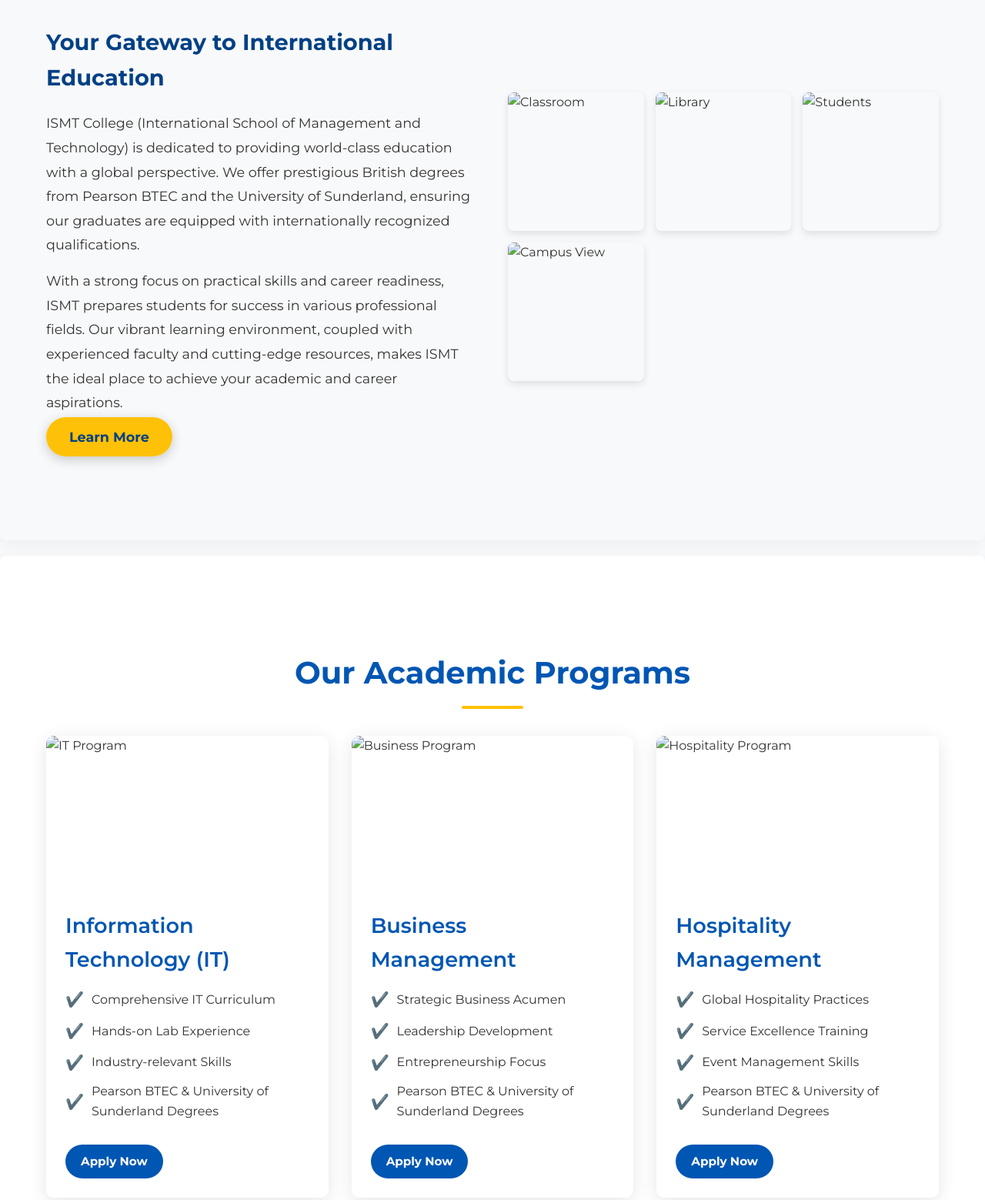
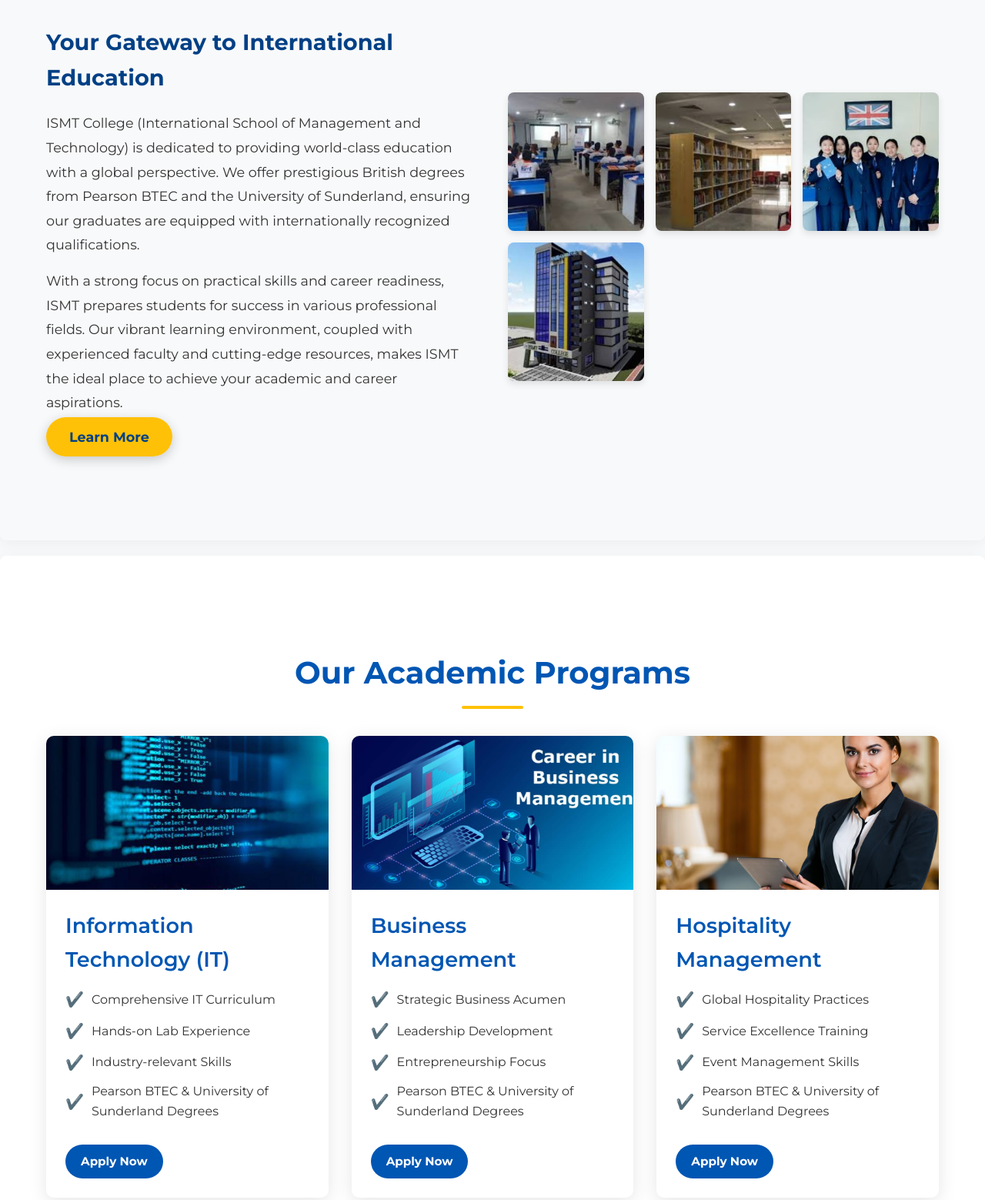
Before and after one commit to kazinovin007/ISMT_COLLEGE, a plain HTML site: page index.html in a window 1280 px wide. Shown: the part 860-2419 px from the top of the page at 77% size. Drawn offline with Linux system fonts and the light colour scheme.

Commit message:
Update index.html

```diff
--- a/index.html
+++ b/index.html
@@ -684,10 +684,10 @@
                         <a href="#contact" class="btn">Learn More</a>
                     </div>
                     <div class="image-gallery">
-                        <img src="assets/classroom.jpg" alt="Classroom">
-                        <img src="assets/library.jpg" alt="Library">
-                        <img src="assets/students.jpg" alt="Students">
-                        <img src="assets/campus view.jpg" alt="Campus View">
+                        <img src="classroom.jpg" alt="Classroom">
+                        <img src="library.jpg" alt="Library">
+                        <img src="students.jpg" alt="Students">
+                        <img src="campus view.jpg" alt="Campus View">
                     </div>
                 </div>
             </div>
@@ -698,7 +698,7 @@
                 <h2>Our Academic Programs</h2>
                 <div class="program-grid">
                     <div class="program-card">
-                        <img src="assets/IT.png" alt="IT Program">
+                        <img src="IT.png" alt="IT Program">
                         <div class="program-card-content">
                             <h3>Information Technology (IT)</h3>
                             <ul>
@@ -711,7 +711,7 @@
                         </div>
                     </div>
                     <div class="program-card">
-                        <img src="assets/business.png" alt="Business Program">
+                        <img src="business.png" alt="Business Program">
                         <div class="program-card-content">
                             <h3>Business Management</h3>
                             <ul>
@@ -724,7 +724,7 @@
                         </div>
                     </div>
                     <div class="program-card">
-                        <img src="assets/hotel management.png" alt="Hospitality Program">
+                        <img src="hotel management.png" alt="Hospitality Program">
                         <div class="program-card-content">
                             <h3>Hospitality Management</h3>
                             <ul>
@@ -737,7 +737,7 @@
                         </div>
                     </div>
                     <div class="program-card">
-                        <img src="assets/mba.png" alt="MBA Program">
+                        <img src="mba.png" alt="MBA Program">
                         <div class="program-card-content">
                             <h3>Master of Business Administration (MBA)</h3>
                             <ul>
@@ -796,7 +796,7 @@
                 <h2>Our Campuses in Nepal</h2>
                 <div class="campus-grid">
                     <div class="campus-card">
-                        <img src="assets/ktm.png" alt="Kathmandu Campus">
+                        <img src="ktm.png" alt="Kathmandu Campus">
                         <div class="campus-card-content">
                             <h3>Kathmandu Campus</h3>
                             <p>Our main campus located in the heart of the capital city, offering a dynamic urban learning experience with excellent connectivity and resources.</p>
@@ -805,7 +805,7 @@
                         </div>
                     </div>
                     <div class="campus-card">
-                        <img src="assets/brt.png" alt="Biratnagar Campus">
+                        <img src="brt.png" alt="Biratnagar Campus">
                         <div class="campus-card-content">
                             <h3>Biratnagar Campus</h3>
                             <p>Providing quality education in Biratnagar, serving students from the eastern region with the same high standards and facilities as our main campus.</p>
@@ -897,4 +897,5 @@
         </div>
     </footer>
 </body>
+
 </html>
```
